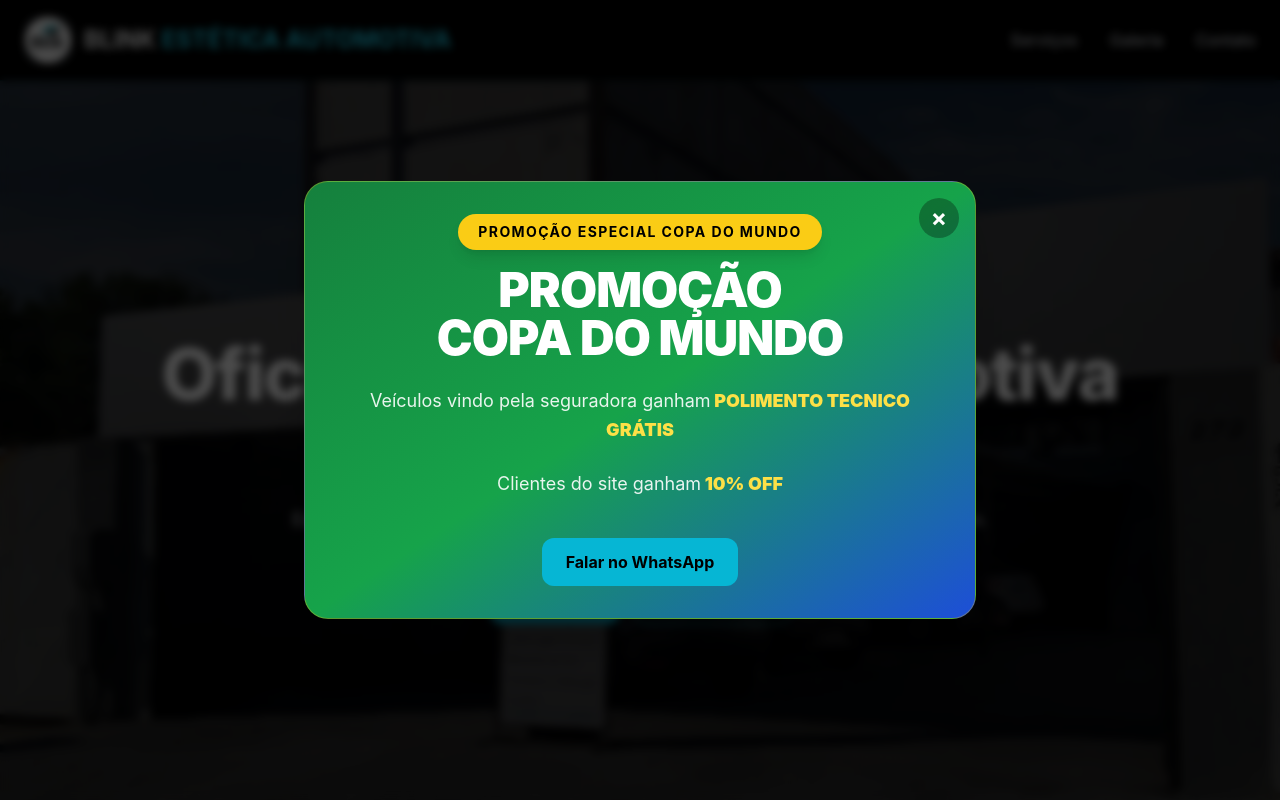
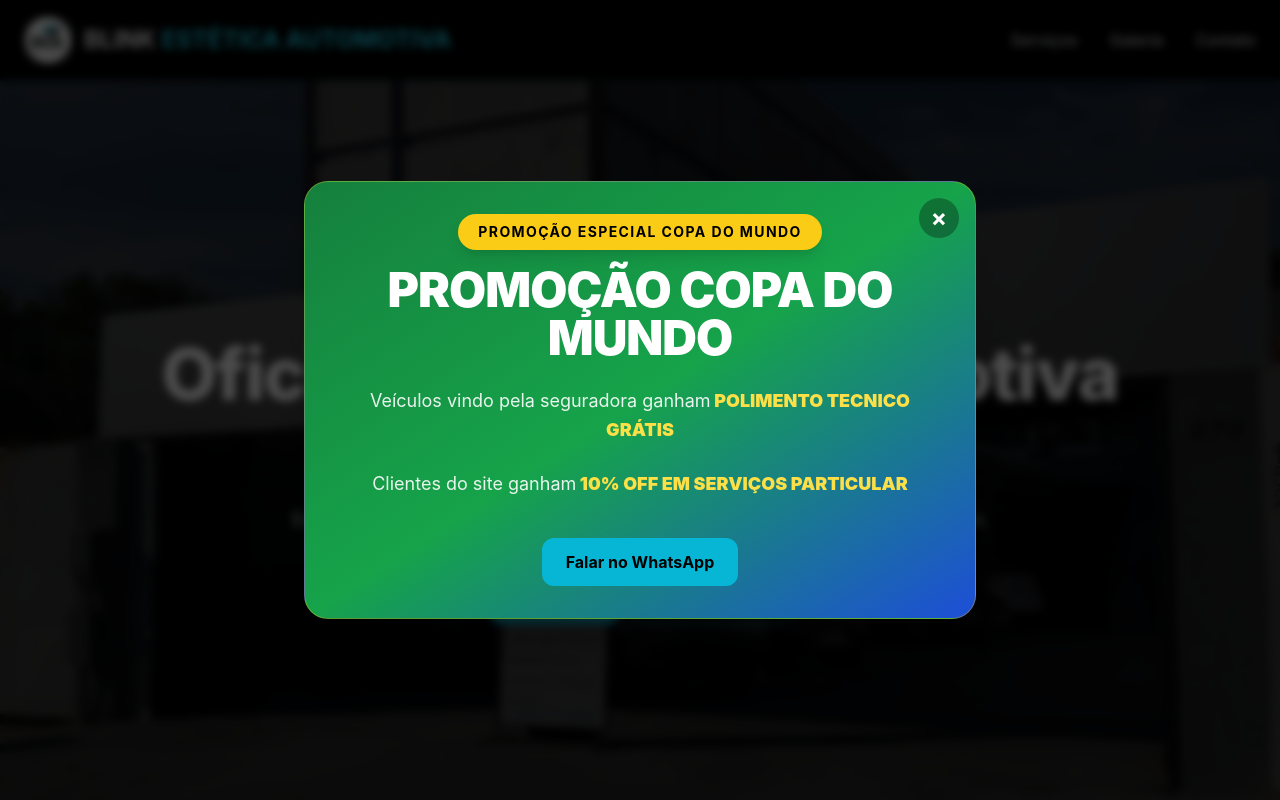
Before and after one commit to salsa200-prog/blink-estetica, a Next.js app: page / in a window 1280 px wide. Shown: the top 800 px of the page. Built offline with nearby package versions, Linux system fonts and the light colour scheme.

Commit message:
Update page.jsx

```diff
--- a/app/page.jsx
+++ b/app/page.jsx
@@ -118,7 +118,7 @@ export default function Home() {
 
               <h2 className="mb-6 text-4xl font-black leading-tight text-white md:text-5xl">
                 PROMOÇÃO
-                <br />
+
                 COPA DO MUNDO
               </h2>
 
@@ -132,7 +132,7 @@ export default function Home() {
 
               <p className="mx-auto mb-10 max-w-xl text-lg leading-relaxed text-white/90">
                 Clientes do site ganham
-                <span className="font-black text-yellow-300"> 10% OFF</span>
+                <span className="font-black text-yellow-300"> 10% OFF EM SERVIÇOS PARTICULAR</span>
               </p>
 
               <div className="flex justify-center">
```
